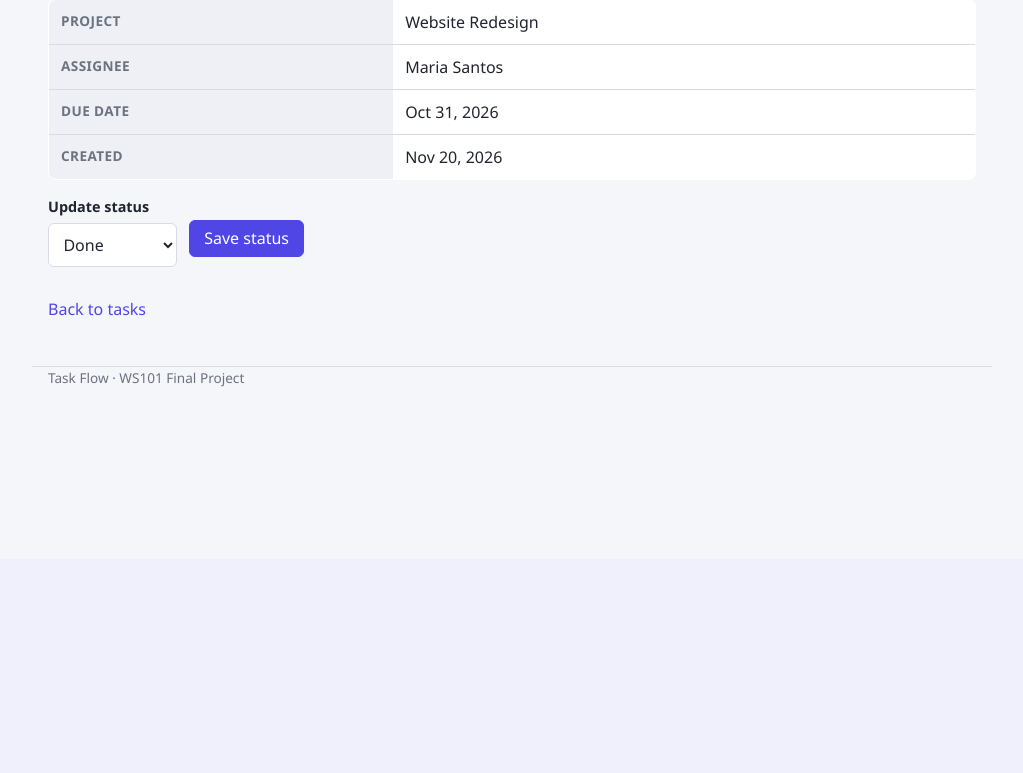
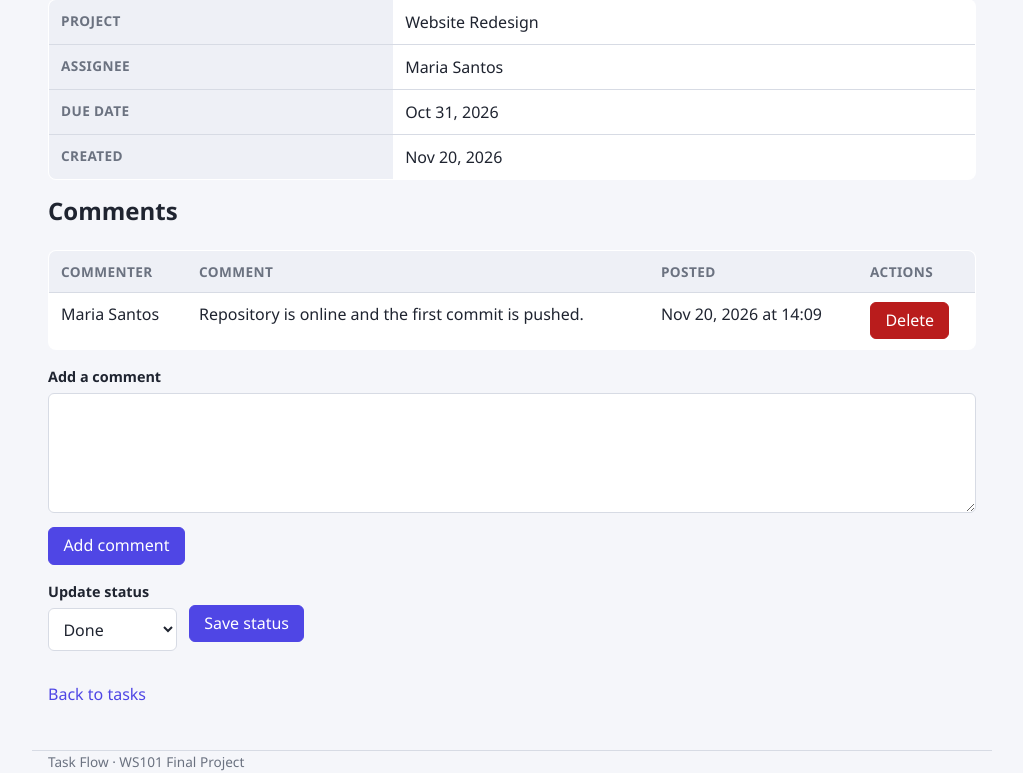
Before and after one commit to rin-n-bot/taskflow-task-management-system, a PHP site: page /TaskFlow/pages/tasks/view.php?id=1 in a window 1280 px wide. Shown: the part 241-1014 px from the top of the page, without its empty margins (128-1151 px from the left). Before the commit the page ends 628 px from the top, so only its background shows below. Run offline with PHP 8.4, Linux system fonts and the light colour scheme; a user stored in the database is signed in; data comes from the database, SQL or seed files in the repository.

Commit message:
Add comments with role and ownership checks

```diff
--- a/pages/tasks/view.php
+++ b/pages/tasks/view.php
@@ -47,17 +47,20 @@ $statuses = taskStatuses();
 $priorities = taskPriorities();
 $errors = [];
 
+// Add a comment: admin or the assigned member may comment on this task.
 if ($_SERVER['REQUEST_METHOD'] === 'POST') {
-    $new_status = sanitize($_POST['status'] ?? '');
+    $body = sanitize($_POST['body'] ?? '');
 
-    if (!isset($statuses[$new_status])) {
-        $errors['status'] = 'Choose a valid status.';
+    if ($body === '') {
+        $errors['body'] = 'Comment is required.';
     } else {
         try {
-            $stmt = $pdo->prepare('UPDATE tasks SET status = ? WHERE id = ?');
-            $stmt->execute([$new_status, $id]);
+            $stmt = $pdo->prepare(
+                'INSERT INTO comments (task_id, user_id, body) VALUES (?, ?, ?)'
+            );
+            $stmt->execute([$id, $user_id, $body]);
 
-            header('Location: ' . BASE_URL . '/pages/tasks/view.php?id=' . $id . '&msg=updated');
+            header('Location: ' . BASE_URL . '/pages/tasks/view.php?id=' . $id . '&msg=comment_added');
             exit;
         } catch (PDOException $e) {
             logError($e->getMessage());
@@ -66,9 +69,38 @@ if ($_SERVER['REQUEST_METHOD'] === 'POST') {
     }
 }
 
-$notice = isset($_GET['msg']) && $_GET['msg'] === 'updated'
-    ? 'Task status updated.'
-    : '';
+try {
+    $stmt = $pdo->prepare(
+        'SELECT c.id, c.body, c.created_at, u.name AS commenter_name
+         FROM comments c
+         JOIN users u ON c.user_id = u.id
+         WHERE c.task_id = ?
+         ORDER BY c.created_at DESC'
+    );
+    $stmt->execute([$id]);
+    $comments = $stmt->fetchAll();
+} catch (PDOException $e) {
+    logError($e->getMessage());
+    $db_error = 'Something went wrong. Please try again.';
+    $comments = [];
+}
+
+$notices = [
+    'updated'        => 'Task status updated.',
+    'comment_added'  => 'Comment added.',
+    'comment_deleted' => 'Comment deleted.',
+];
+
+$problems = [
+    'notfound'      => 'Task not found.',
+    'forbidden'     => 'You do not have access to that task.',
+    'comment_forbidden' => 'You can only delete your own comments.',
+    'db'            => 'Something went wrong. Please try again.',
+];
+
+$code = $_GET['msg'] ?? '';
+$notice = $notices[$code] ?? '';
+$problem = $problems[$code] ?? '';
 
 $page_title = 'Task details';
 require_once BASE_PATH . '/includes/header.php';
@@ -78,6 +110,14 @@ require_once BASE_PATH . '/includes/header.php';
 
 <?php if ($notice !== ''): ?>
     <div class="alert-success"><?php echo e($notice); ?></div>
+<?php endif; ?>
+
+<?php if ($problem !== ''): ?>
+    <div class="alert-error"><?php echo e($problem); ?></div>
+<?php endif; ?>
+
+<?php if (isset($db_error)): ?>
+    <div class="alert-error"><?php echo e($db_error); ?></div>
 <?php endif; ?>
 
 <?php if (isset($errors['general'])): ?>
@@ -116,6 +156,53 @@ require_once BASE_PATH . '/includes/header.php';
     </tbody>
 </table>
 
+<h2>Comments</h2>
+
+<?php if (empty($comments)): ?>
+    <p class="empty">No comments yet.</p>
+<?php else: ?>
+    <table class="table">
+        <thead>
+            <tr>
+                <th>Commenter</th>
+                <th>Comment</th>
+                <th>Posted</th>
+                <th>Actions</th>
+            </tr>
+        </thead>
+        <tbody>
+            <?php foreach ($comments as $comment): ?>
+                <tr>
+                    <td><?php echo e($comment['commenter_name']); ?></td>
+                    <td><?php echo nl2br(e($comment['body'])); ?></td>
+                    <td><?php echo e(date('M j, Y \a\t H:i', strtotime($comment['created_at']))); ?></td>
+                    <td>
+                        <?php if ($is_admin || (int) $comment['user_id'] === $user_id): ?>
+                            <form method="post" action="<?php echo BASE_URL; ?>/pages/tasks/comment_delete.php" onsubmit="return confirm('Delete this comment?');">
+                                <input type="hidden" name="id" value="<?php echo (int) $comment['id']; ?>">
+                                <input type="hidden" name="task_id" value="<?php echo (int) $task['id']; ?>">
+                                <button type="submit" class="btn btn-danger">Delete</button>
+                            </form>
+                        <?php endif; ?>
+                    </td>
+                </tr>
+            <?php endforeach; ?>
+        </tbody>
+    </table>
+<?php endif; ?>
+
+<form method="post" action="<?php echo BASE_URL; ?>/pages/tasks/view.php?id=<?php echo (int) $task['id']; ?>">
+    <div class="field<?php echo isset($errors['body']) ? ' has-error' : ''; ?>">
+        <label for="body">Add a comment</label>
+        <textarea id="body" name="body" rows="3"><?php echo isset($_POST['body']) ? e(sanitize($_POST['body'])) : ''; ?></textarea>
+        <?php if (isset($errors['body'])): ?>
+            <span class="error"><?php echo e($errors['body']); ?></span>
+        <?php endif; ?>
+    </div>
+
+    <button type="submit" class="btn btn-primary">Add comment</button>
+</form>
+
 <form method="post" action="<?php echo BASE_URL; ?>/pages/tasks/view.php?id=<?php echo (int) $task['id']; ?>" class="row">
     <div class="field<?php echo isset($errors['status']) ? ' has-error' : ''; ?>">
         <label for="status">Update status</label>
```
Also changed, not shown: pages/tasks/comment_delete.php (+43 -6 lines).
